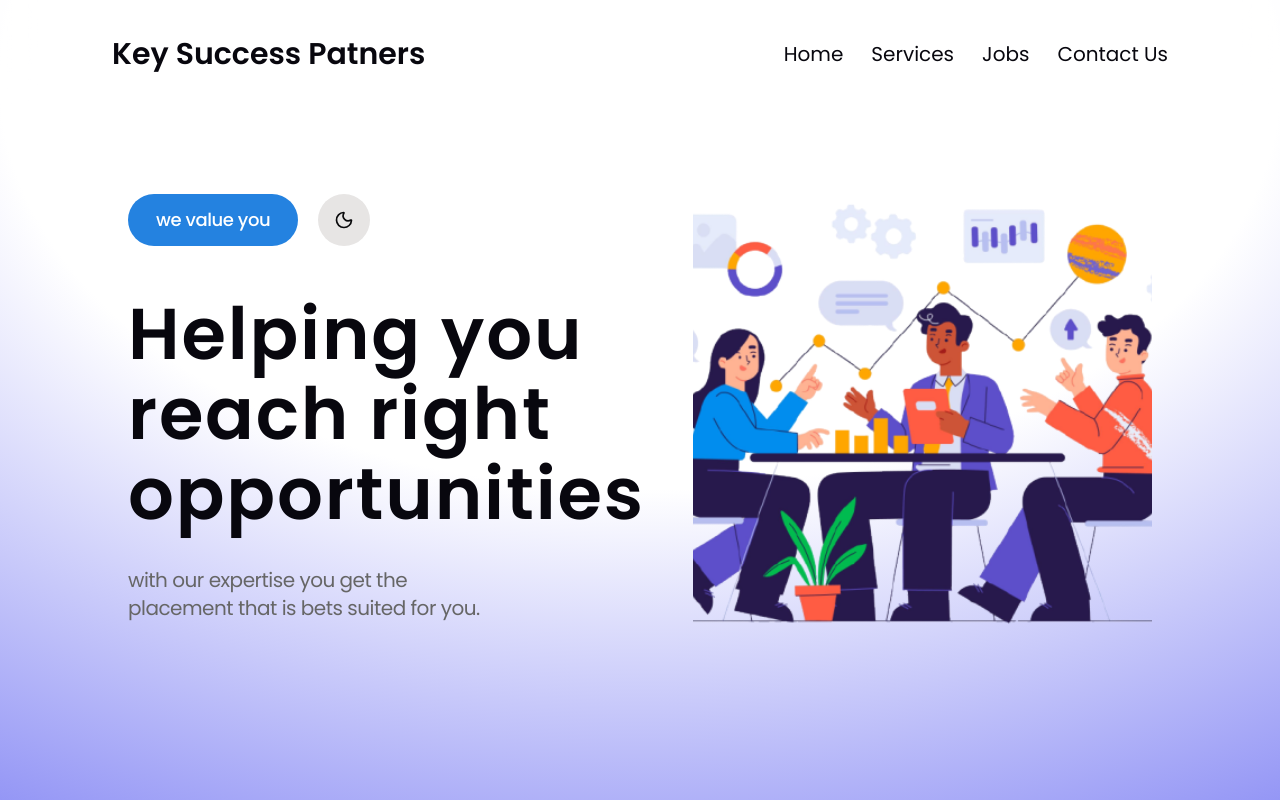
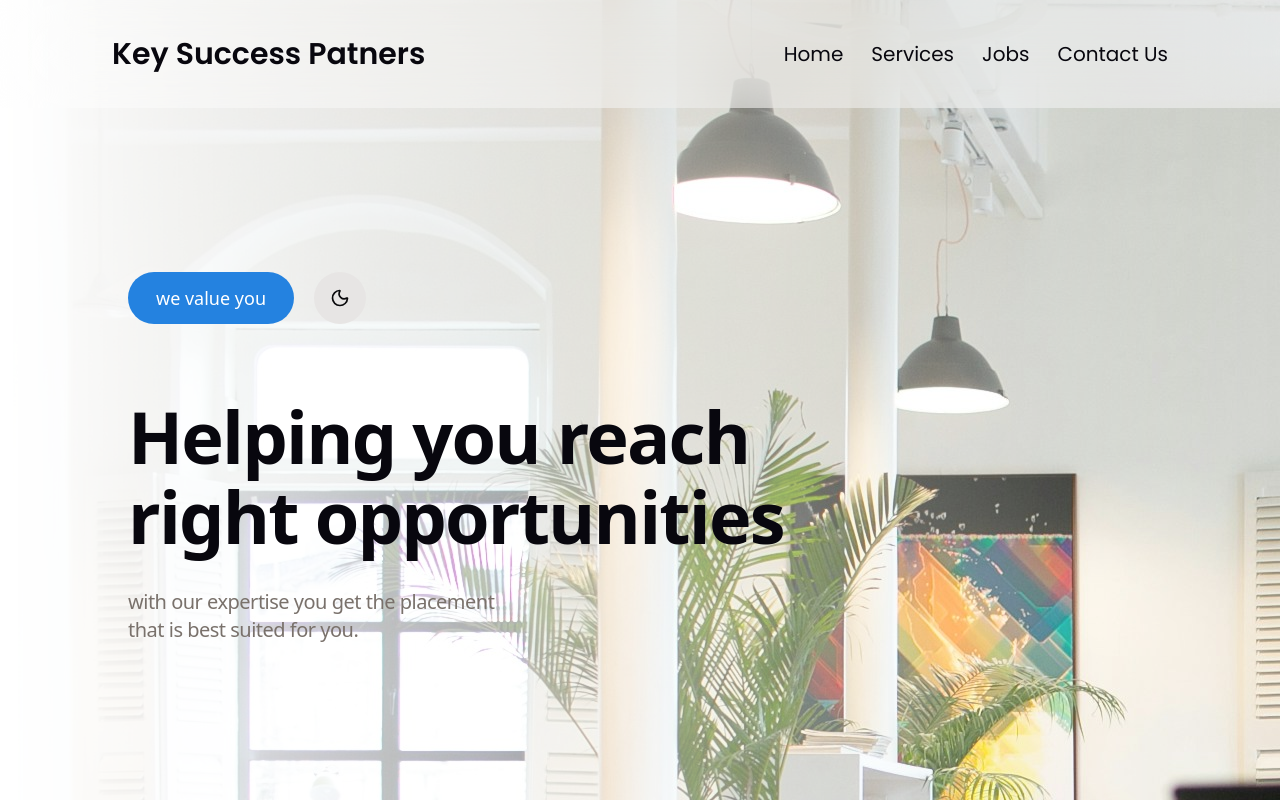
Before and after one commit to nikhildhanda04/key-success-patners, a Next.js app: page / in a window 1280 px wide. Shown: the top 800 px of the page. Built offline with nearby package versions, Linux system fonts and the light colour scheme.

Commit message:
added: new hero section updated : contact us page color

```diff
--- a/src/app/components/contactUs.tsx
+++ b/src/app/components/contactUs.tsx
@@ -13,7 +13,7 @@ export default function ContactUs() {
 
 
 
-            <form className='flex flex-col justify-between gap-8 bg-stone-100 dark:bg-stone-800 border border-neutral-300 shadow-[0px_7px_12px_rgba(0,0,0,0.1)] px-12 pb-36 py-12 rounded-3xl mr-36'>
+            <form className='flex flex-col justify-between gap-8 bg-stone-100 dark:bg-neutral-800 border border-neutral-300 shadow-[0px_7px_12px_rgba(0,0,0,0.1)] px-12 pb-36 py-12 rounded-3xl mr-36'>
 
                 <div className='flex flex-row gap-6 w-full'>
                     <input
--- a/src/app/components/hero.tsx
+++ b/src/app/components/hero.tsx
@@ -3,7 +3,6 @@
 import { useEffect, useState } from "react";
 import { easeIn, motion } from 'framer-motion';
 import { Moon, Sun } from 'lucide-react';
-import Image from 'next/image'
 
 export default function Hero() {
 
@@ -30,14 +29,14 @@ export default function Hero() {
 
   return(
     <>
-<div className="min-h-screen w-full relative">
+{/* <div className="min-h-screen w-full relative">
 
 <div
   className="absolute inset-0 z-0 transition-colors duration-200"
   style={{
     background: isDark
       ? "radial-gradient(125% 125% at 50% 10%, #000000 40%, #010133 100%)"
-      : "radial-gradient(125% 125% at 50% 10%, #fff 40%, #6366f1 100%)",
+      : "radial-gradient(125% 125% at 50% 10%, rgba(255, 255, 255, 0.6) 40%, rgba(99, 102, 241, 0.6) 100%)",
   }}
 />
 
@@ -81,7 +80,7 @@ export default function Hero() {
           animate={{y:0, opacity:1, filter: "blur(0px)"}}
           transition={{duration: 0.8, ease: easeIn}}
           className="text-[#666666] tracking-tight text-xl pr-40 text-left">
-            with our expertise you get the placement that is bets suited for you.
+            with our expertise you get the placement that is best suited for you.
           </motion.div>
           </div>
 
@@ -102,7 +101,63 @@ export default function Hero() {
     </div>
 
 
-</div>
+</div> */}
+<div
+  className="flex flex-col items-start px-32 py-68 min-h-screen gap-18 relative"
+  style={{ position: "relative" }}
+>
+  <div
+    className="absolute inset-0"
+    style={{
+      backgroundImage: "url(/hero2.jpg)",
+      WebkitMaskImage: "linear-gradient(to right, transparent, white)",
+      maskImage: "linear-gradient(to right, transparent, white)",
+    }}
+  ></div>
+
+      <motion.div
+          initial={{y:-20, opacity: 0, filter: "blur(10px)"}}
+          animate={{y:0, opacity:1, filter: "blur(0px)"}}
+          transition={{duration: 0.5, ease: easeIn}}
+          className="flex flex-row gap-1">
+            <div className="bg-primary px-7 py-3 rounded-full text-white  text-lg font-medium ">
+              we value you
+            </div>
+                <button
+                    className="bg-stone-200 dark:bg-stone-800 rounded-full px-4 py-3 ml-4 flex items-center justify-center transition-colors duration-200"
+                    onClick={toggleTheme}
+                    aria-label="Toggle dark mode"
+                    type="button"
+                >
+                    {isDark ? (
+                        <Sun className="inline" size={20} color="#FAF9F6" />
+                    ) : (
+                        <Moon className="inline" size={20} color="#09090B" />
+                    )}
+                </button>
+          </motion.div>
+
+                    <div className="flex flex-col gap-8">
+          <motion.div
+          initial={{y:-20, opacity: 0, filter: "blur(10px)"}}
+          animate={{y:0, opacity:1, filter: "blur(0px)"}}
+          transition={{duration: 0.6, ease: easeIn}}
+          className="text-dark tracking-tight dark:text-light leading-20 text-7xl font-semibold">
+            Helping you reach <br /> right opportunities
+          </motion.div>
+
+          <motion.div
+          initial={{y:-20, opacity: 0, filter: "blur(10px)"}}
+          animate={{y:0, opacity:1, filter: "blur(0px)"}}
+          transition={{duration: 0.8, ease: easeIn}}
+          className="text-stone-500 dark:text-stone-300 tracking-tight text-xl pr-40 text-left">
+            with our expertise you get the placement <br/> that is best suited for you.
+          </motion.div>
+          </div>
+
+
+
+    </div>
     </>
   )
 }
```
Also changed, not shown: public/hero2.jpg (added).
